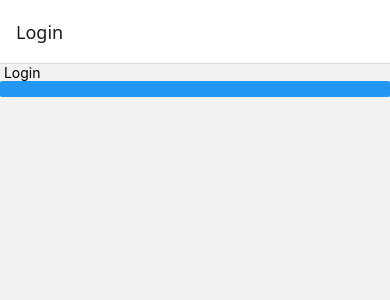
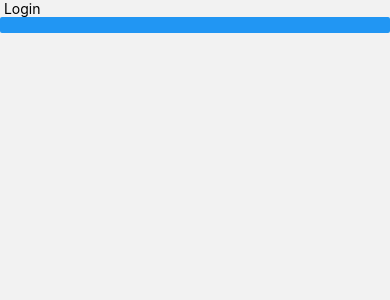
Before and after one commit to UltraFire66/SigmaSolve, a React Native app: screen / in a window 390 px wide. Shown: the top 300 px of the page. Built offline with nearby package versions, Linux system fonts and the light colour scheme.

Commit message:
Add files via upload

```diff
--- a/App.js
+++ b/App.js
@@ -12,7 +12,7 @@ const Stack = createNativeStackNavigator();
 export default function App() {
   return (
     <NavigationContainer>
-      <Stack.Navigator initialRouteName="Login">
+      <Stack.Navigator initialRouteName="Login" screenOptions={{headerShown: false}}>
         <Stack.Screen name = "Login" component={Login}/>
         <Stack.Screen name = "Cadastro" component={Cadastro}/>
       </Stack.Navigator>
--- a/package.json
+++ b/package.json
@@ -13,10 +13,12 @@
     "@react-navigation/native-stack": "^7.3.28",
     "@react-navigation/stack": "^7.4.10",
     "expo": "~54.0.13",
+    "expo-linear-gradient": "~15.0.7",
     "expo-status-bar": "~3.0.8",
     "react": "19.1.0",
     "react-dom": "19.1.0",
     "react-native": "0.81.4",
+    "react-native-linear-gradient": "^2.8.3",
     "react-native-safe-area-context": "~5.6.0",
     "react-native-screens": "~4.16.0",
     "react-native-web": "^0.21.0"
```
Also changed, not shown: 1 other file (tests, documents, lock files or other folders).
